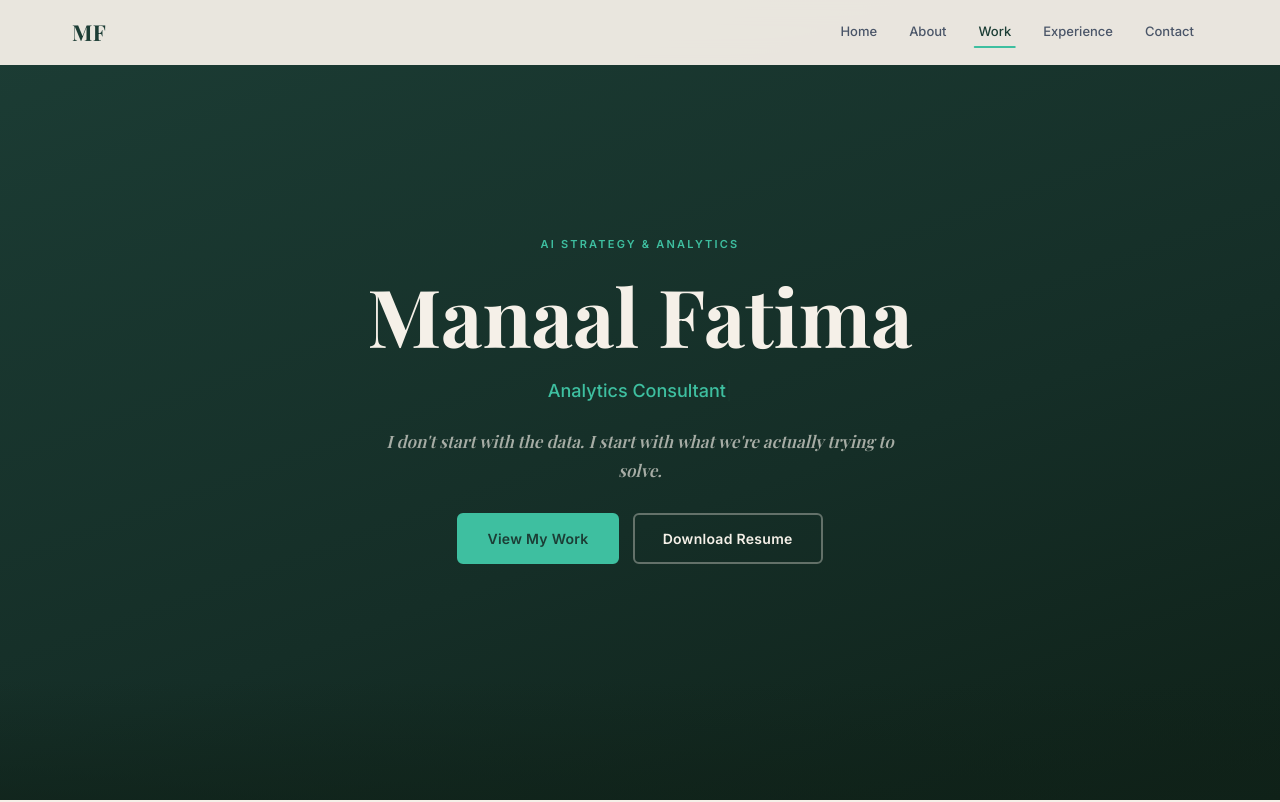
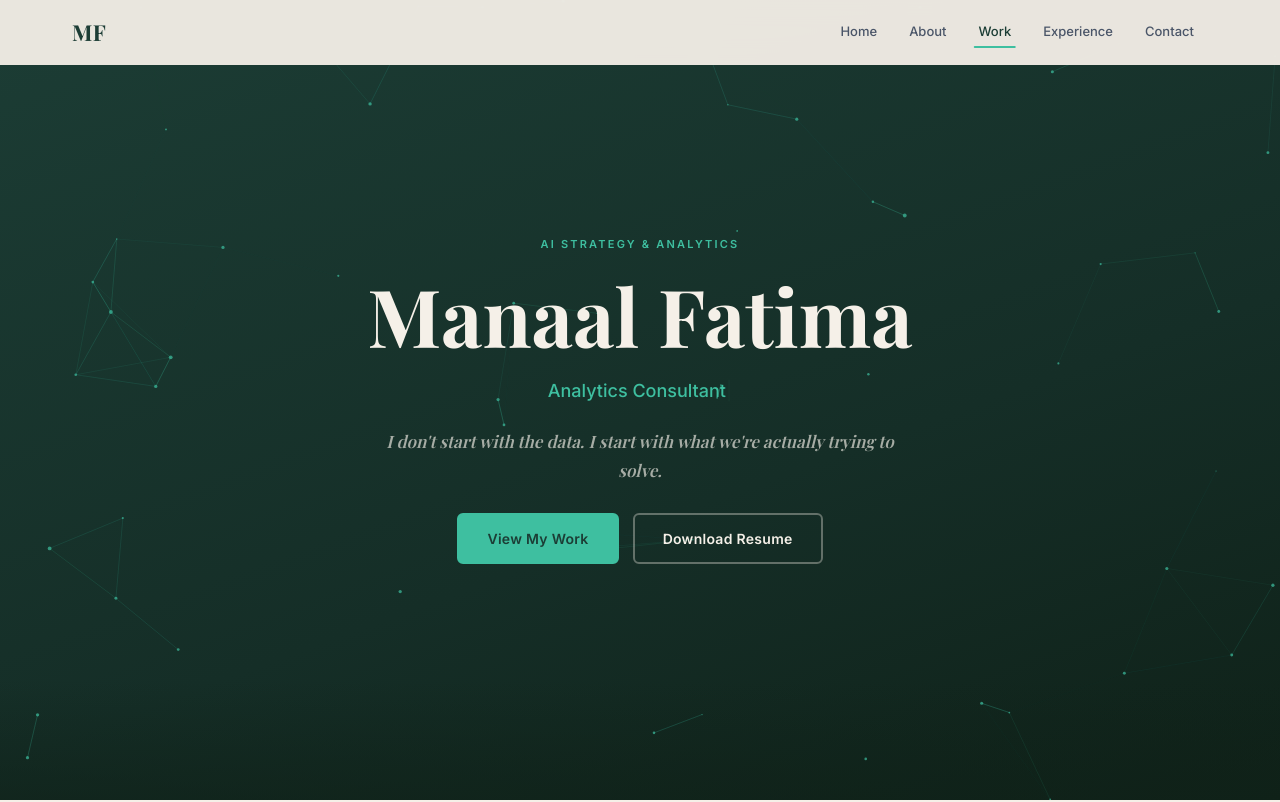
Before and after one commit to manaalf/manaal-portfolio, a Next.js app: page / in a window 1280 px wide. Shown: the top 802 px of the page. Built offline with nearby package versions, Linux system fonts and the light colour scheme; a web font is replaced by a local one.

Commit message:
fix: replace tsparticles with canvas particles

```diff
--- a/components/ParticleBackground.tsx
+++ b/components/ParticleBackground.tsx
@@ -1,45 +1,96 @@
 "use client";
 
 import { useEffect, useRef } from "react";
-import Particles, { initParticlesEngine } from "@tsparticles/react";
-import { loadSlim } from "@tsparticles/slim";
-import type { ISourceOptions } from "@tsparticles/engine";
-
-const particleOptions: ISourceOptions = {
-  background: { color: { value: "transparent" } },
-  fpsLimit: 60,
-  interactivity: {
-    events: { onHover: { enable: true, mode: "grab" } },
-    modes: { grab: { distance: 120, links: { opacity: 0.8 } } },
-  },
-  particles: {
-    color: { value: "#3EBFA0" },
-    links: { color: "#3EBFA0", distance: 130, enable: true, opacity: 0.6, width: 1 },
-    move: { enable: true, speed: 0.5, direction: "none", random: true, outModes: { default: "bounce" } },
-    number: { density: { enable: true }, value: 55 },
-    opacity: { value: 0.55 },
-    shape: { type: "circle" },
-    size: { value: { min: 1, max: 2.5 } },
-  },
-  detectRetina: true,
-};
 
 export default function ParticleBackground() {
-  const initialized = useRef(false);
+  const canvasRef = useRef<HTMLCanvasElement>(null);
 
   useEffect(() => {
-    if (initialized.current) return;
-    initialized.current = true;
-    initParticlesEngine(async (engine) => {
-      await loadSlim(engine);
-    });
+    const canvas = canvasRef.current;
+    if (!canvas) return;
+    const ctx = canvas.getContext("2d");
+    if (!ctx) return;
+
+    let animId: number;
+    let mouse = { x: -999, y: -999 };
+
+    const resize = () => {
+      canvas.width  = window.innerWidth;
+      canvas.height = window.innerHeight;
+    };
+    resize();
+    window.addEventListener("resize", resize);
+    window.addEventListener("mousemove", (e) => { mouse.x = e.clientX; mouse.y = e.clientY; });
+
+    const PARTICLE_COUNT = 60;
+    const particles = Array.from({ length: PARTICLE_COUNT }, () => ({
+      x:  Math.random() * window.innerWidth,
+      y:  Math.random() * window.innerHeight,
+      vx: (Math.random() - 0.5) * 0.4,
+      vy: (Math.random() - 0.5) * 0.4,
+      r:  Math.random() * 1.5 + 0.5,
+    }));
+
+    const draw = () => {
+      ctx.clearRect(0, 0, canvas.width, canvas.height);
+
+      for (const p of particles) {
+        p.x += p.vx;
+        p.y += p.vy;
+        if (p.x < 0 || p.x > canvas.width)  p.vx *= -1;
+        if (p.y < 0 || p.y > canvas.height) p.vy *= -1;
+
+        // Draw dot
+        ctx.beginPath();
+        ctx.arc(p.x, p.y, p.r, 0, Math.PI * 2);
+        ctx.fillStyle = "rgba(62, 191, 160, 0.7)";
+        ctx.fill();
+
+        // Draw lines to nearby particles
+        for (const q of particles) {
+          const dx = p.x - q.x;
+          const dy = p.y - q.y;
+          const dist = Math.sqrt(dx * dx + dy * dy);
+          if (dist < 130) {
+            ctx.beginPath();
+            ctx.moveTo(p.x, p.y);
+            ctx.lineTo(q.x, q.y);
+            ctx.strokeStyle = `rgba(62, 191, 160, ${0.25 * (1 - dist / 130)})`;
+            ctx.lineWidth = 0.8;
+            ctx.stroke();
+          }
+        }
+
+        // React to mouse
+        const mdx = p.x - mouse.x;
+        const mdy = p.y - mouse.y;
+        const mdist = Math.sqrt(mdx * mdx + mdy * mdy);
+        if (mdist < 100) {
+          p.x += mdx * 0.02;
+          p.y += mdy * 0.02;
+        }
+      }
+
+      animId = requestAnimationFrame(draw);
+    };
+
+    draw();
+
+    return () => {
+      cancelAnimationFrame(animId);
+      window.removeEventListener("resize", resize);
+    };
   }, []);
 
   return (
-    <Particles
-      id="tsparticles"
-      style={{ position: "fixed", inset: 0, zIndex: 10, pointerEvents: "none" }}
-      options={particleOptions}
+    <canvas
+      ref={canvasRef}
+      style={{
+        position: "fixed",
+        inset: 0,
+        zIndex: 10,
+        pointerEvents: "none",
+      }}
     />
   );
 }
```
